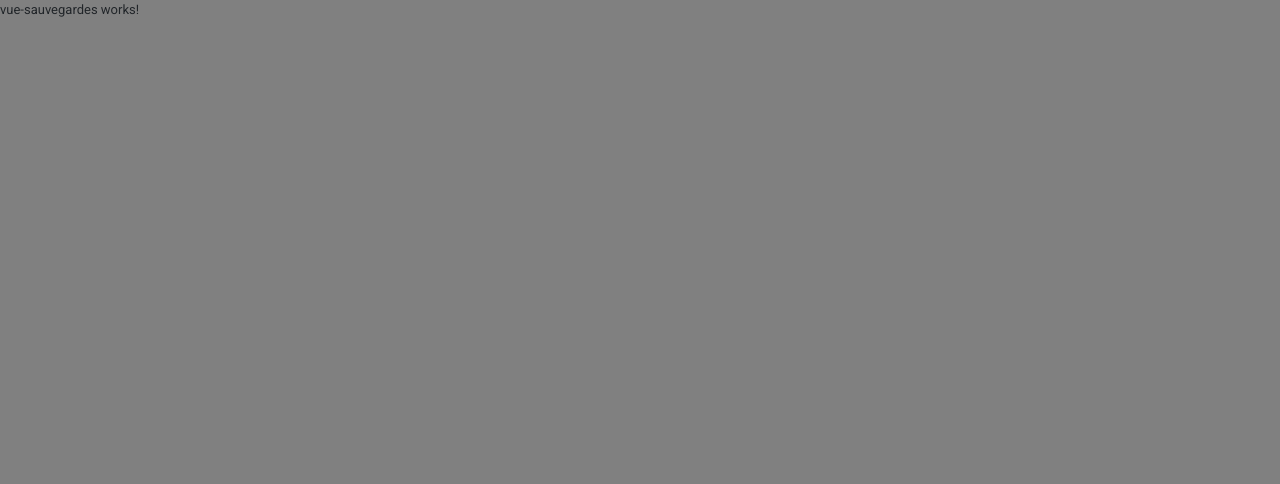
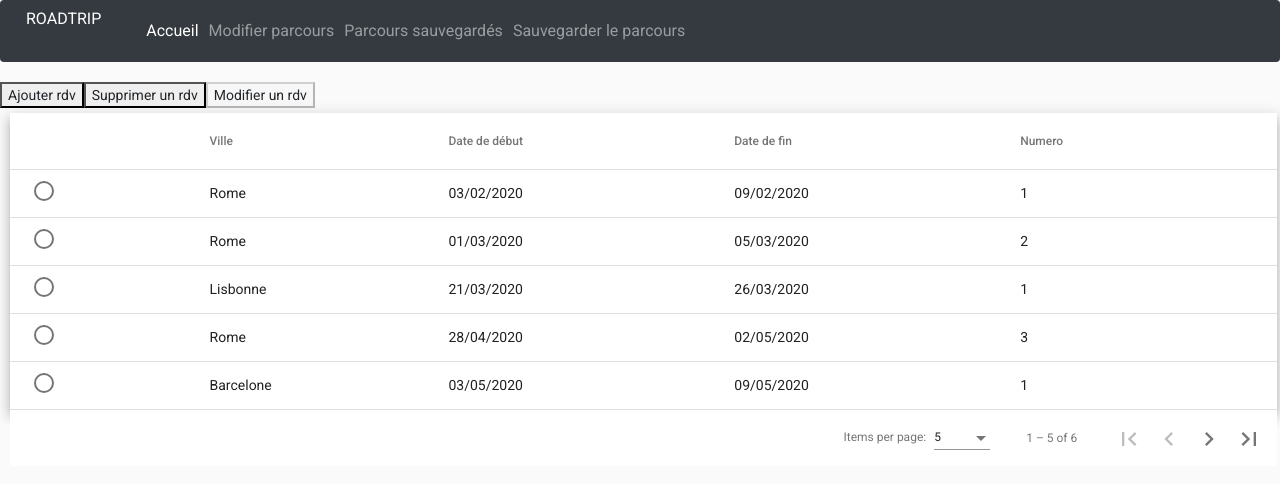
Before and after one commit to Joubz/RoadTrip_Project, an Angular app: page /sauvegarde in a window 1280 px wide. Shown: the top 484 px of the page. Built offline with nearby package versions, Linux system fonts and the light colour scheme.

Commit message:
vue-parcours sauvegardes work / reinstall of angular material, update dependencies

```diff
--- a/angular.json
+++ b/angular.json
@@ -47,7 +47,7 @@
               "src/assets"
             ],
             "styles": [
-              "./node_modules/@angular/material/prebuilt-themes/pink-bluegrey.css",
+              "./node_modules/@angular/material/prebuilt-themes/indigo-pink.css",
               "node_modules/bootstrap/dist/css/bootstrap.css",
               "src/styles.scss"
             ],
@@ -113,7 +113,7 @@
               "src/assets"
             ],
             "styles": [
-              "./node_modules/@angular/material/prebuilt-themes/pink-bluegrey.css",
+              "./node_modules/@angular/material/prebuilt-themes/indigo-pink.css",
               "../node_modules/bootstrap/dist/css/bootstrap.css",
               "styles.scss"
             ],
--- a/package.json
+++ b/package.json
@@ -11,8 +11,8 @@
   },
   "private": true,
   "dependencies": {
-    "@angular/animations": "^9.1.0",
-    "@angular/cdk": "~9.2.0",
+    "@angular/animations": "^9.1.1",
+    "@angular/cdk": "^9.2.0",
     "@angular/common": "~9.1.0",
     "@angular/compiler": "~9.1.0",
     "@angular/core": "~9.1.0",
--- /dev/null
+++ b/src/app/vue-sauvegardes/parcours.ts
@@ -0,0 +1,19 @@
+export class Parcours {
+    city: string;
+    startDate: string;
+    endDate: string;
+    iteration: string;
+
+
+    constructor(city: string, startDate: string, endDate: string, iteration: string) {
+        this.city = city;
+        this.startDate = startDate;
+        this.endDate = endDate;
+        this.iteration = iteration;
+    }
+
+    public toString(): string {
+        return ('Ville : ' + this.city + ', Date de début : ' + this.startDate +
+            ', Date de fin : ' + this.endDate + ' & nombre : ' + this.iteration);
+    }
+}
--- a/src/app/vue-sauvegardes/vue-sauvegardes.component.html
+++ b/src/app/vue-sauvegardes/vue-sauvegardes.component.html
@@ -1 +1,47 @@
-<p>vue-sauvegardes works!</p>
+<app-menu></app-menu>
+
+<button mat-raised-button (click)="openCreation()"> Ajouter rdv</button>
+<button mat-raised-button [disabled]="tabParcours.data.length == 0" (click)="deleteParcours(1)"> Supprimer un rdv
+</button>
+<button mat-raised-button [disabled]="true" (click)="updateParcours()"> Modifier un rdv</button>
+
+
+    <table mat-table [dataSource]="tabParcours" class="mat-elevation-z8">
+
+        <!-- Delete Column -->
+        <ng-container matColumnDef="select">
+            <th mat-header-cell *matHeaderCellDef></th>
+            <td mat-cell *matCellDef="let parcours">
+                <mat-radio-button value=""></mat-radio-button>
+            </td>
+        </ng-container>
+
+        <!-- Name Column -->
+        <ng-container matColumnDef="city">
+            <th mat-header-cell *matHeaderCellDef> Ville</th>
+            <td mat-cell *matCellDef="let parcours"> {{parcours.city}} </td>
+        </ng-container>
+
+        <!-- Mail Column -->
+        <ng-container matColumnDef="startDate">
+            <th mat-header-cell *matHeaderCellDef> Date de début</th>
+            <td mat-cell *matCellDef="let parcours"> {{parcours.startDate}} </td>
+        </ng-container>
+
+        <!-- Type Column -->
+        <ng-container matColumnDef="endDate">
+            <th mat-header-cell *matHeaderCellDef> Date de fin</th>
+            <td mat-cell *matCellDef="let parcours"> {{parcours.endDate}} </td>
+        </ng-container>
+
+        <!-- Date Column -->
+        <ng-container matColumnDef="iteration">
+            <th mat-header-cell *matHeaderCellDef> Numero</th>
+            <td mat-cell *matCellDef="let parcours"> {{parcours.iteration}} </td>
+        </ng-container>
+
+        <tr mat-header-row *matHeaderRowDef="displayedColumns"></tr>
+        <tr mat-row *matRowDef="let row; columns: displayedColumns;"></tr>
+    </table>
+
+    <mat-paginator [pageSizeOptions]="[5, 10, 20]" showFirstLastButtons></mat-paginator>
--- a/src/app/vue-sauvegardes/vue-sauvegardes.component.scss
+++ b/src/app/vue-sauvegardes/vue-sauvegardes.component.scss
@@ -0,0 +1,12 @@
+table {
+  width: 99%;
+  margin-top: 5px;
+  margin-left: 10px;
+  margin-right: 10px;
+}
+
+mat-paginator {
+  width: 99%;
+  margin-left: 10px;
+  margin-right: 10px;
+}
--- a/src/app/vue-sauvegardes/vue-sauvegardes.component.ts
+++ b/src/app/vue-sauvegardes/vue-sauvegardes.component.ts
@@ -1,4 +1,8 @@
-import { Component, OnInit } from '@angular/core';
+import {Component, OnInit, ViewChild} from '@angular/core';
+import {MatTableDataSource} from '@angular/material/table';
+import {Router} from '@angular/router';
+import {Parcours} from './parcours';
+import {MatPaginator} from '@angular/material/paginator';
 
 @Component({
   selector: 'app-vue-sauvegardes',
@@ -7,9 +11,47 @@ import { Component, OnInit } from '@angular/core';
 })
 export class VueSauvegardesComponent implements OnInit {
 
-  constructor() { }
+  tabParcours = new MatTableDataSource<Parcours>();
+  displayedColumns: string[] = ['select', 'city', 'startDate', 'endDate', 'iteration'];
+  @ViewChild(MatPaginator, {static: true}) paginator: MatPaginator;
+
+  private parcours1: Parcours;
+  private parcours2: Parcours;
+  private parcours3: Parcours;
+  private parcours4: Parcours;
+  private parcours5: Parcours;
+  private parcours6: Parcours;
+
+  constructor(
+      private router: Router,
+  ) { }
 
   ngOnInit() {
+    this.parcours1 = new Parcours('Rome', '03/02/2020', '09/02/2020', '1');
+    this.parcours2 = new Parcours('Rome', '01/03/2020', '05/03/2020', '2');
+    this.parcours3 = new Parcours('Lisbonne', '21/03/2020', '26/03/2020', '1');
+    this.parcours4 = new Parcours('Rome', '28/04/2020', '02/05/2020', '3');
+    this.parcours5 = new Parcours('Barcelone', '03/05/2020', '09/05/2020', '1');
+    this.parcours6 = new Parcours('Rome', '19/05/2020', '25/05/2020', '4');
+
+
+    this.tabParcours.data.push(this.parcours1);
+    this.tabParcours.data.push(this.parcours2);
+    this.tabParcours.data.push(this.parcours3);
+    this.tabParcours.data.push(this.parcours4);
+    this.tabParcours.data.push(this.parcours5);
+    this.tabParcours.data.push(this.parcours6);
+    this.tabParcours.paginator = this.paginator;
+    this.tabParcours.filter = '';
   }
 
+  deleteParcours(select: number) {
+  }
+
+  updateParcours() {
+  }
+
+  openCreation() {
+    this.router.navigate(['']);
+  }
 }
--- a/src/index.html
+++ b/src/index.html
@@ -10,7 +10,7 @@
   <link href="https://fonts.googleapis.com/icon?family=Material+Icons" rel="stylesheet">
 
 </head>
-<body>
+<body class="mat-typography">
   <app-root></app-root>
 </body>
 </html>
--- a/src/styles.scss
+++ b/src/styles.scss
@@ -1,7 +1,6 @@
 /* You can add global styles to this file, and also import other style files */
 
 @import './assets/bootstrap-4.4.1-dist/css/bootstrap.min.css';
-@import "~@angular/material/prebuilt-themes/pink-bluegrey.css";
 
 html, body { height: 100%; }
-body { margin: 0; font-family: Roboto, "Helvetica Neue", sans-serif; background-color: gray; font-size: 13px}
+body { margin: 0; font-family: Roboto, "Helvetica Neue", sans-serif; background-color: #fafafa}
```
Also changed, not shown: src/app/app.module.ts (+7 -1 lines).
